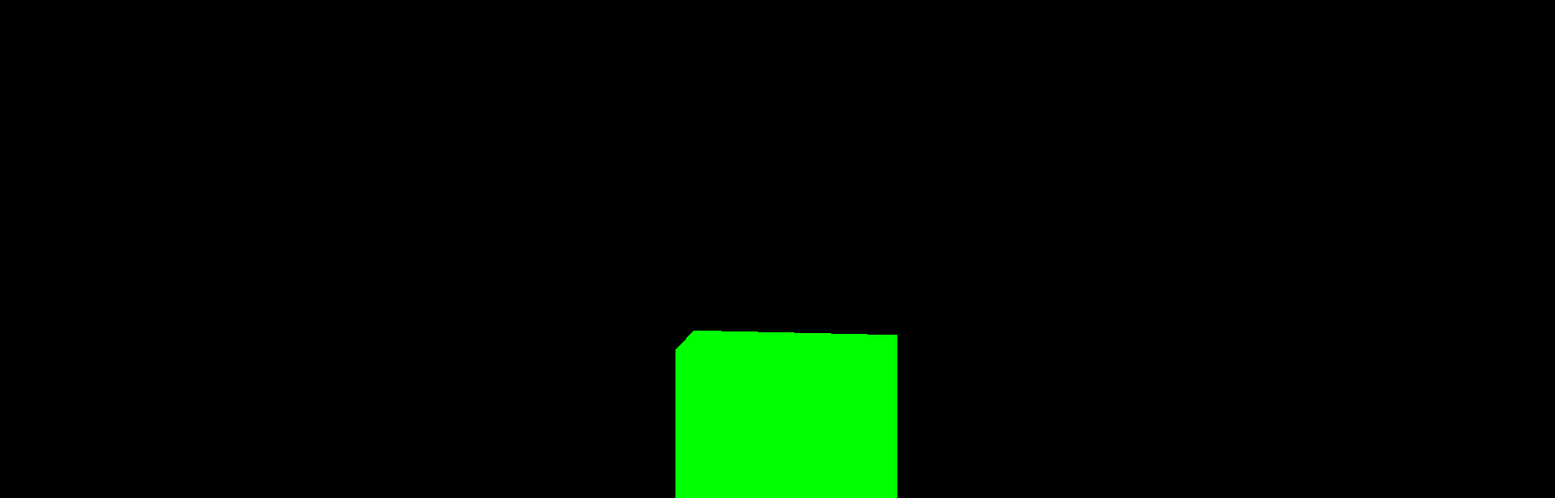
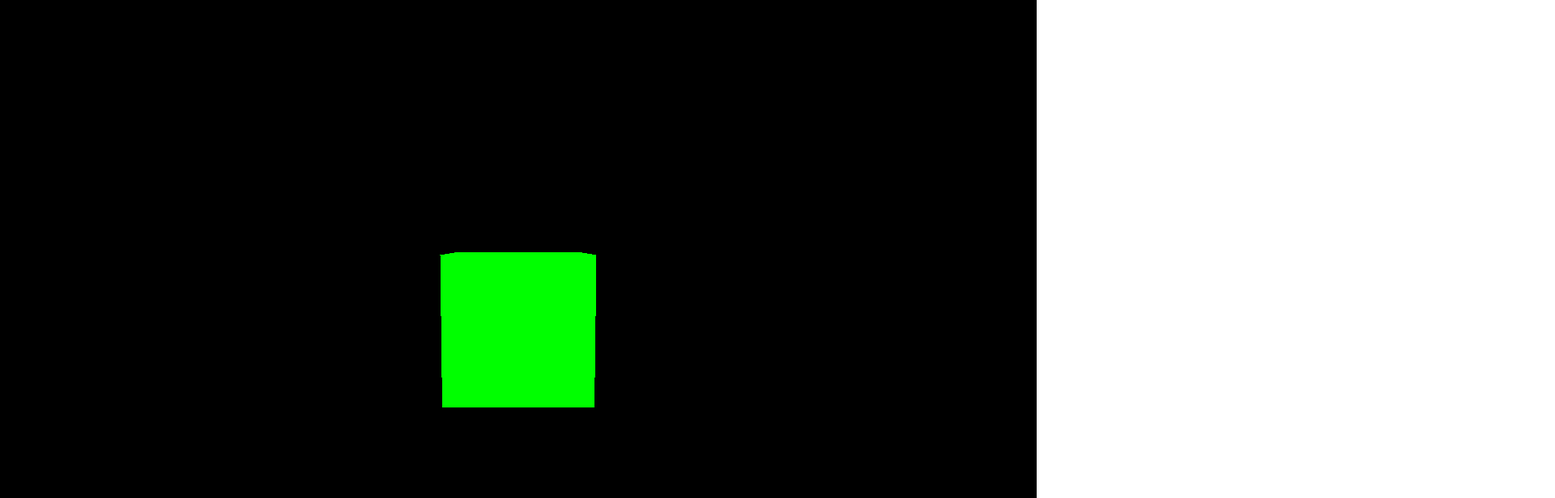
Before and after one commit to petercoco626/earth-news, a Next.js app: page / in a window 1280 px wide. Shown: the top 616 px of the page at 81% size, 1920 px wide, since content can reach past the window. Built offline with nearby package versions, Linux system fonts and the light colour scheme.

Commit message:
[feat] 윈도우 resize에 따라 화면 자동으로 reset하기

```diff
--- /dev/null
+++ b/components/earth/index.module.css
@@ -0,0 +1,4 @@
+.earth {
+  width: 100%;
+  height: 100vh;
+}
--- a/components/earth/index.tsx
+++ b/components/earth/index.tsx
@@ -1,69 +1,69 @@
 import { useResize } from "hooks/useResize";
-import { useEffect, useRef } from "react";
+import { useCallback, useEffect, useRef, useState } from "react";
 import * as THREE from "three";
 
+import styles from "./index.module.css";
+
 export default function Earth() {
-  const windowSize = useResize();
+  const containerRef = useRef<HTMLDivElement>(null);
 
-  const containerRef = useRef<HTMLDivElement>(null);
-  let renderer: THREE.WebGLRenderer;
-  let camera: THREE.PerspectiveCamera;
+  const [loading, setLoading] = useState(true);
+  const [renderer, setRenderer] = useState<any>();
+  const [_camera, setCamera] = useState<any>();
+  const [scene] = useState(new THREE.Scene());
+
+  const handleWindowResize = useCallback(() => {
+    const { current: container } = containerRef;
+    if (container && renderer) {
+      const scW = container.clientWidth;
+      const scH = container.clientHeight;
+
+      renderer.setSize(scW, scH);
+    }
+  }, [renderer]);
 
   useEffect(() => {
-    if (!containerRef.current) return;
+    const { current: container } = containerRef;
+    if (container && !renderer) {
+      console.log("Hi");
+      const scW = container.clientWidth;
+      const scH = container.clientHeight;
+      console.log(scW, scH);
 
-    const scene = new THREE.Scene();
-    camera = new THREE.PerspectiveCamera(
-      50,
-      windowSize.width / windowSize.height,
-      0.1,
-      1000
-    );
-    camera.position.z = 5;
+      const renderer = new THREE.WebGLRenderer();
+      renderer.setSize(scW, scH);
+      container.appendChild(renderer.domElement);
+      setRenderer(renderer);
 
-    renderer = new THREE.WebGLRenderer();
-    renderer.setSize(windowSize.width, windowSize.height);
-    containerRef.current.appendChild(renderer.domElement);
+      const camera = new THREE.PerspectiveCamera(50, scW / scH, 0.1, 1000);
 
       const geometry = new THREE.BoxGeometry(1, 1, 1);
       const material = new THREE.MeshBasicMaterial({ color: 0x00ff00 });
       const cube = new THREE.Mesh(geometry, material);
-
+      camera.position.z = 5;
       scene.add(cube);
-
-    // const loader = new THREE.Loader();
-    // loader.(
-    //   "path/to/your/file.obj",
-    //   function (object : any) {
-    //     scene.add(object);
-    //   },
-    //   function (xhr : any) {
-    //     console.log(`${(xhr.loaded / xhr.total) * 100}% loaded`);
-    //   },
-    //   function (error : any) {
-    //     console.log("An error happened");
-    //   }
-    // );
 
       const animate = function () {
         requestAnimationFrame(animate);
 
-      // cube.rotation.x += 0.01;
-      cube.rotation.y += 0.01;
-
+        cube.rotation.x += 0.01;
         renderer.render(scene, camera);
       };
       animate();
 
       return () => {
         renderer.dispose();
+        // scene.dispose();
       };
+    }
   }, []);
 
-  //   useEffect(() => {
-  //     if (!containerRef.current) return;
-  //     renderer.setSize(windowSize.width, windowSize.height);
-  //   }, [windowSize]);
+  useEffect(() => {
+    window.addEventListener("resize", handleWindowResize, false);
+    return () => {
+      window.removeEventListener("resize", handleWindowResize, false);
+    };
+  }, [renderer, handleWindowResize]);
 
-  return <div className="earth" ref={containerRef} />;
+  return <div className={styles.earth} ref={containerRef} />;
 }
--- a/hooks/useResize.tsx
+++ b/hooks/useResize.tsx
@@ -5,10 +5,10 @@ interface IWindowSize {
   height: number;
 }
 
-export function useResize(): IWindowSize {
+export function useResize({ width, height }: IWindowSize): IWindowSize {
   const [windowSize, setWindowSize] = useState<IWindowSize>({
-    width: 1920,
-    height: 1080,
+    width,
+    height,
   });
 
   useEffect(() => {
```
Lines whose indentation alone changed are shown as unchanged.
